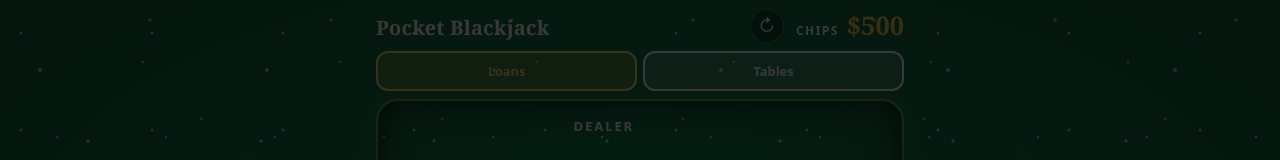
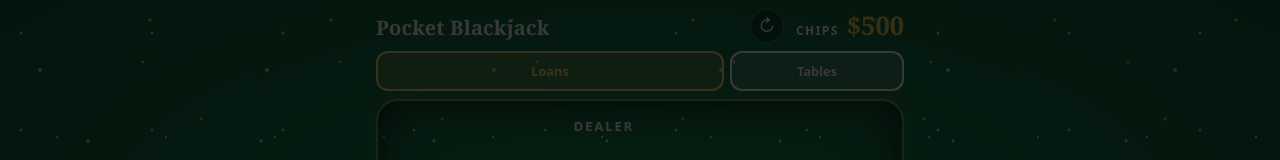
Before and after one commit to anon-user-oss/card-games, a plain HTML site: page blackjack.html in a window 1280 px wide. Shown: the top 160 px of the page. Drawn offline with Linux system fonts and the light colour scheme.

Commit message:
Tables button: one third width, right-aligned, beside Loans
Co-Authored-By: Claude Sonnet 5.5 <noreply@anthropic.com>
Claude-Session: https://claude.ai/code/session_01TBic4fJHueRrgbEwivbnJZ

```diff
--- a/blackjack.html
+++ b/blackjack.html
@@ -438,14 +438,15 @@ body::before { filter: brightness(var(--dimf, 1)); }
 .sharkbtn { background: rgba(255, 210, 74, 0.22); color: #ffe27a; border-color: #ffe27a; }
 .tot { background: rgba(0, 0, 0, 0.7); color: #fff; border-color: #fff; }
 .chip { color: #fff; font-size: 1.15rem; }
-.sharkrow { display: grid; grid-auto-flow: column; grid-auto-columns: 1fr; gap: 8px; }
+.sharkrow { display: grid; grid-template-columns: 2fr 1fr; gap: 8px; }
+.sharkrow .sl { display: grid; grid-auto-flow: column; grid-auto-columns: 1fr; gap: 6px; min-width: 0; }
 .sharkrow[hidden] { display: none; }
 .fleebtn { min-height: 40px; border-radius: 12px; border: 2px solid #ff8f7f; background: rgba(255, 90, 70, 0.28); color: #ffd9d1; font-weight: 800; font-size: 0.85rem; }
 
 /* ---- Tables, stakes and the Roach Derby ---- */
 .sharkrow { gap: 6px; }
 .sharkbtn, .paybtn, .fleebtn, .tablebtn { font-size: 0.8rem; padding-inline: 4px; }
-.tablebtn { min-height: 40px; border-radius: 12px; border: 2px solid #fff; background: rgba(255, 255, 255, 0.16); color: #fff; font-weight: 800; }
+.tablebtn { grid-column: 2; min-height: 40px; border-radius: 12px; border: 2px solid #fff; background: rgba(255, 255, 255, 0.16); color: #fff; font-weight: 800; }
 .stakesbtn { min-height: 30px; padding: 0 12px; border-radius: 999px; border: 2px solid #ffe27a; background: rgba(255, 210, 74, 0.25); color: #ffe27a; font-weight: 800; font-size: 0.8rem; }
 .derby { flex: 1; display: flex; flex-direction: column; gap: 8px; }
 .dhead h2 { margin: 0; font-family: var(--display); font-size: 1.15rem; color: #fff; }
@@ -506,7 +507,7 @@ body::before { filter: brightness(var(--dimf, 1)); }
     <div class="bank"><span class="lbl">Chips</span><span id="bank">$500</span></div>
   </header>
   <div class="tags" id="tags"></div>
-  <div class="sharkrow" id="sharkRow"><button class="paybtn" id="pay" hidden></button><button class="sharkbtn" id="sharkBtn">Loans</button><button class="fleebtn" id="fleeBtn" hidden>Flee</button><button class="tablebtn" id="tablesBtn">Tables</button></div>
+  <div class="sharkrow" id="sharkRow"><div class="sl"><button class="paybtn" id="pay" hidden></button><button class="sharkbtn" id="sharkBtn">Loans</button><button class="fleebtn" id="fleeBtn" hidden>Flee</button></div><button class="tablebtn" id="tablesBtn">Tables</button></div>
 
   <section class="table" id="bjTable">
     <div class="seat">
```
